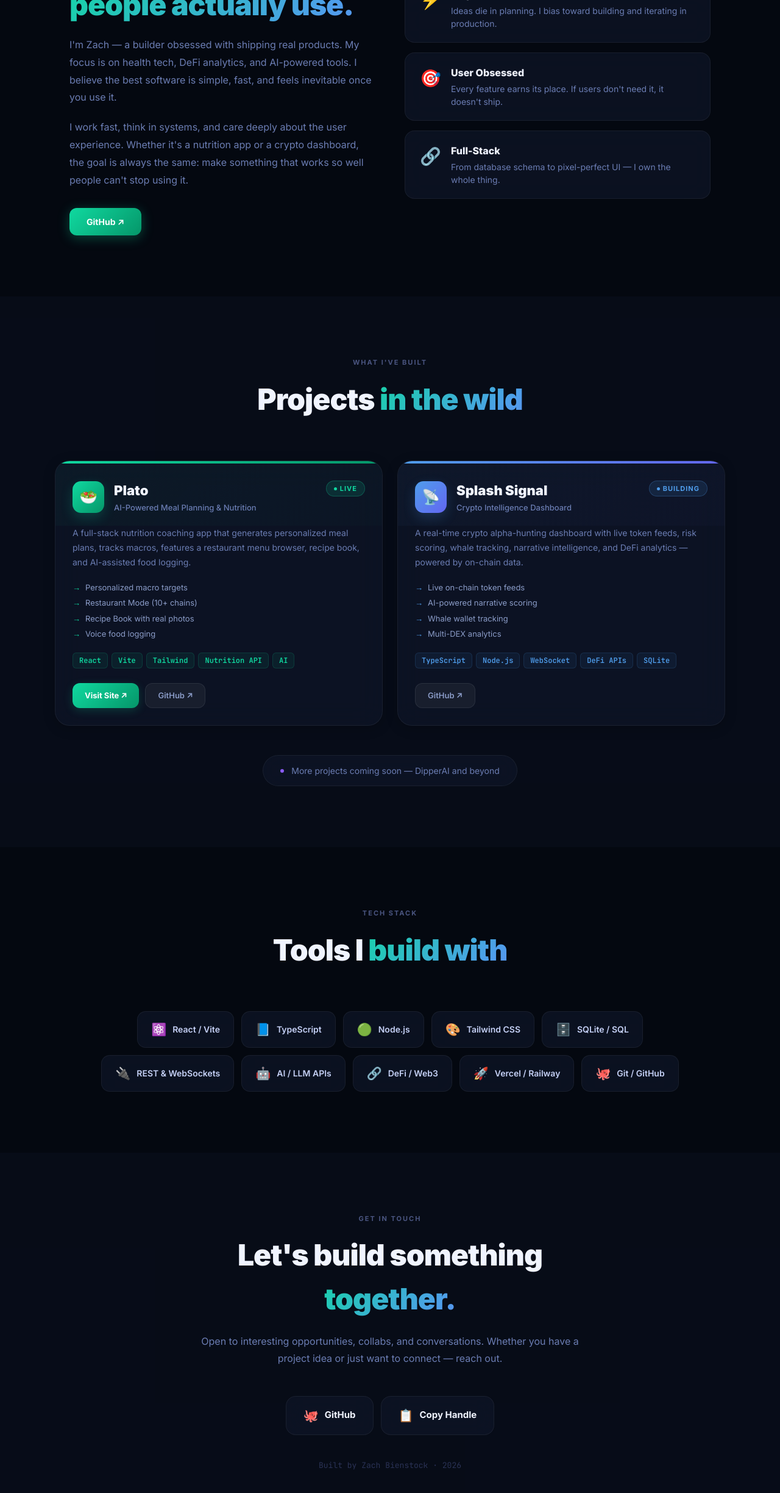
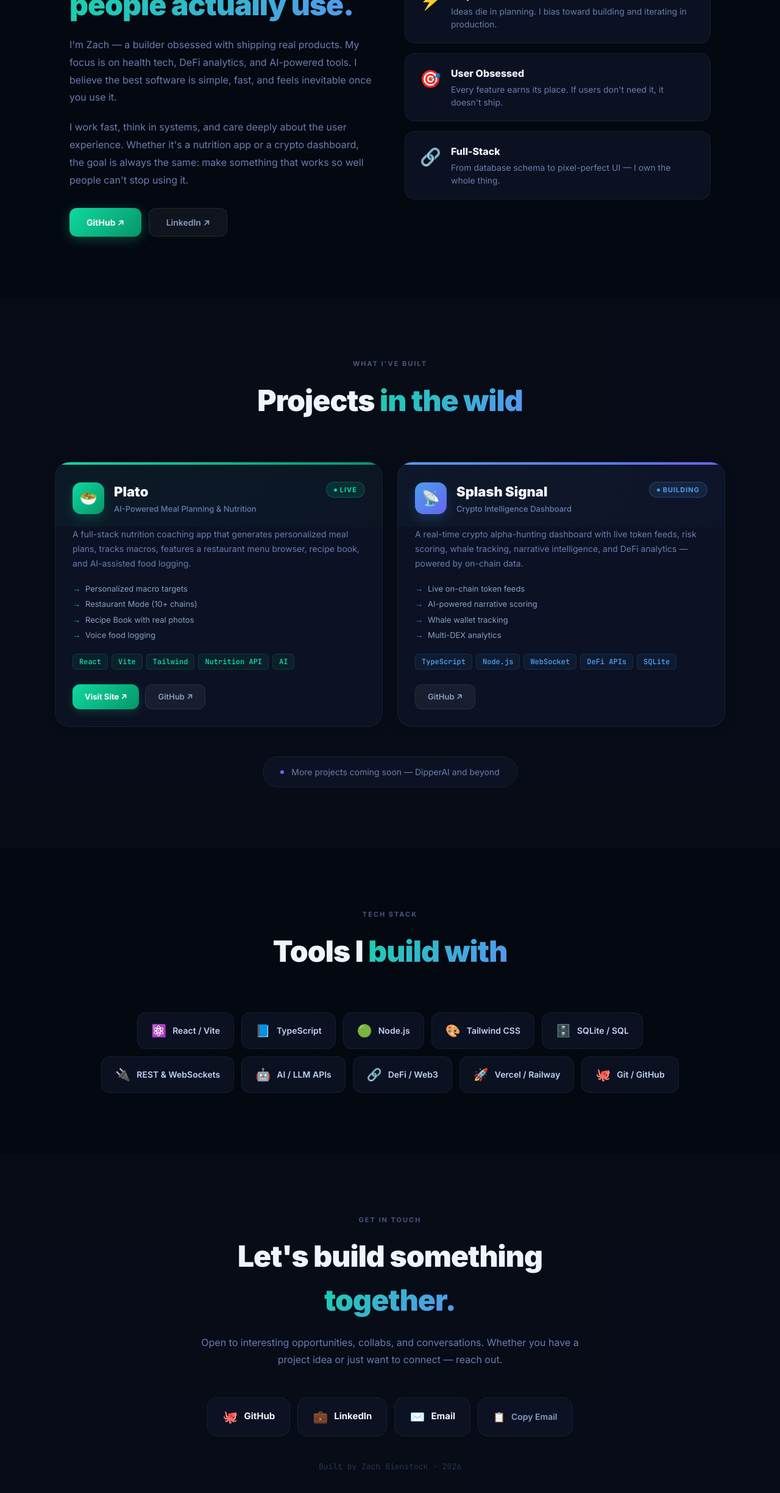
Before and after one commit to ZbienVC/portfolio, a React (Vite) app: page / in a window 1280 px wide. Shown: the part 1003-3451 px from the top of the page at 61% size. Built offline with nearby package versions, Linux system fonts and the light colour scheme.

Commit message:
feat: add LinkedIn + email to contact section

```diff
--- a/src/App.jsx
+++ b/src/App.jsx
@@ -188,9 +188,12 @@ function AboutSection() {
           <p style={{ color: '#6b7db3', lineHeight: 1.8, fontSize: 16, marginBottom: 32 }}>
             I work fast, think in systems, and care deeply about the user experience. Whether it's a nutrition app or a crypto dashboard, the goal is always the same: make something that works so well people can't stop using it.
           </p>
-          <div style={{ display: 'flex', gap: 12 }}>
+          <div style={{ display: 'flex', gap: 12, flexWrap: 'wrap' }}>
             <a href="https://github.com/ZbienVC" target="_blank" rel="noopener noreferrer" className="btn-primary" style={{ fontSize: 14 }}>
               GitHub ↗
+            </a>
+            <a href="https://www.linkedin.com/in/zach-bienstock" target="_blank" rel="noopener noreferrer" className="btn-ghost" style={{ fontSize: 14 }}>
+              LinkedIn ↗
             </a>
           </div>
         </div>
@@ -362,11 +365,17 @@ function ContactSection() {
 
         {/* Social links */}
         <div style={{ display: 'flex', gap: 12, justifyContent: 'center', flexWrap: 'wrap', marginBottom: 40 }}>
-          <a href="https://github.com/ZbienVC" target="_blank" rel="noopener noreferrer" className="glass glass-hover" style={{ padding: '16px 28px', borderRadius: 16, display: 'flex', alignItems: 'center', gap: 10, textDecoration: 'none', color: '#f0f4ff', fontWeight: 700, fontSize: 15 }}>
+          <a href="https://github.com/ZbienVC" target="_blank" rel="noopener noreferrer" className="glass glass-hover" style={{ padding: '16px 24px', borderRadius: 16, display: 'flex', alignItems: 'center', gap: 10, textDecoration: 'none', color: '#f0f4ff', fontWeight: 700, fontSize: 15 }}>
             <span style={{ fontSize: 20 }}>🐙</span> GitHub
           </a>
-          <button onClick={() => copy('zbienvc')} className="glass glass-hover" style={{ padding: '16px 28px', borderRadius: 16, display: 'flex', alignItems: 'center', gap: 10, border: '1px solid rgba(255,255,255,0.06)', color: copied ? '#10d9a0' : '#f0f4ff', fontWeight: 700, fontSize: 15, cursor: 'pointer', background: 'rgba(15,22,41,0.7)', backdropFilter: 'blur(20px)' }}>
-            <span style={{ fontSize: 20 }}>📋</span> {copied ? 'Copied!' : 'Copy Handle'}
+          <a href="https://www.linkedin.com/in/zach-bienstock" target="_blank" rel="noopener noreferrer" className="glass glass-hover" style={{ padding: '16px 24px', borderRadius: 16, display: 'flex', alignItems: 'center', gap: 10, textDecoration: 'none', color: '#f0f4ff', fontWeight: 700, fontSize: 15 }}>
+            <span style={{ fontSize: 20 }}>💼</span> LinkedIn
+          </a>
+          <a href="mailto:Zbienstock@gmail.com" className="glass glass-hover" style={{ padding: '16px 24px', borderRadius: 16, display: 'flex', alignItems: 'center', gap: 10, textDecoration: 'none', color: '#f0f4ff', fontWeight: 700, fontSize: 15 }}>
+            <span style={{ fontSize: 20 }}>✉️</span> Email
+          </a>
+          <button onClick={() => copy('Zbienstock@gmail.com')} className="glass glass-hover" style={{ padding: '16px 24px', borderRadius: 16, display: 'flex', alignItems: 'center', gap: 10, border: '1px solid rgba(255,255,255,0.06)', color: copied ? '#10d9a0' : '#8b9cc8', fontWeight: 600, fontSize: 14, cursor: 'pointer', background: 'rgba(15,22,41,0.7)', backdropFilter: 'blur(20px)', transition: 'all 0.2s' }}>
+            <span style={{ fontSize: 16 }}>{copied ? '✅' : '📋'}</span> {copied ? 'Copied!' : 'Copy Email'}
           </button>
         </div>
 
```
